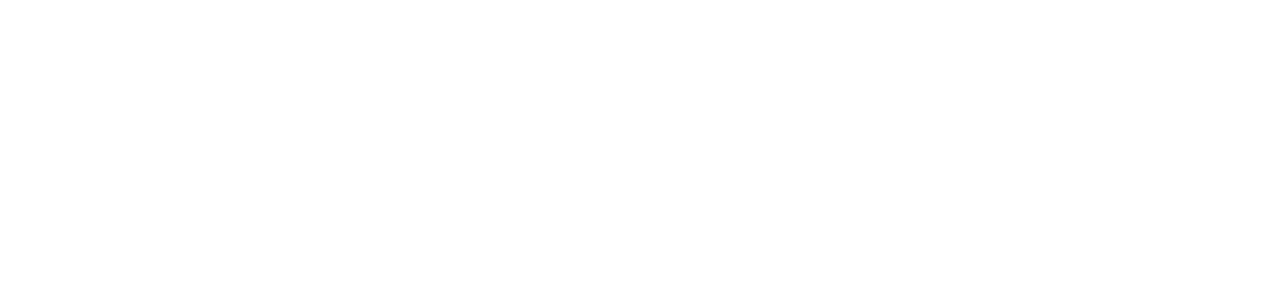
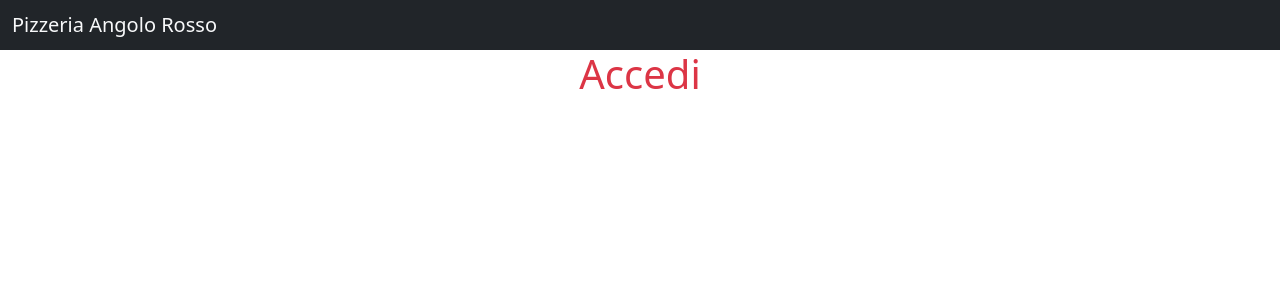
Before and after one commit to giorgiocoppola/pizzeria-bootstrap, a React (Create React App) app: page /registrazione in a window 1280 px wide. Before the commit this address had no page. Shown: the top 300 px of the page. Built offline with nearby package versions, Linux system fonts and the light colour scheme.

Commit message:
Inserimento del route registrazione

```diff
--- a/src/App.js
+++ b/src/App.js
@@ -2,12 +2,14 @@
 import { BrowserRouter as Router, Route, Routes} from 'react-router-dom'
 import Home from './component/Home'
 import Accedi from './component/Accedi'
+import Registrazione from './component/Registrazione'
 
 function App() {
   return <Router >
            <Routes>
             <Route path='/' element={<Home />} />
             <Route path='/accedi' element={<Accedi />} />
+            <Route path='/registrazione' element={<Registrazione />} />
            </Routes>
          </Router>
 }
```
